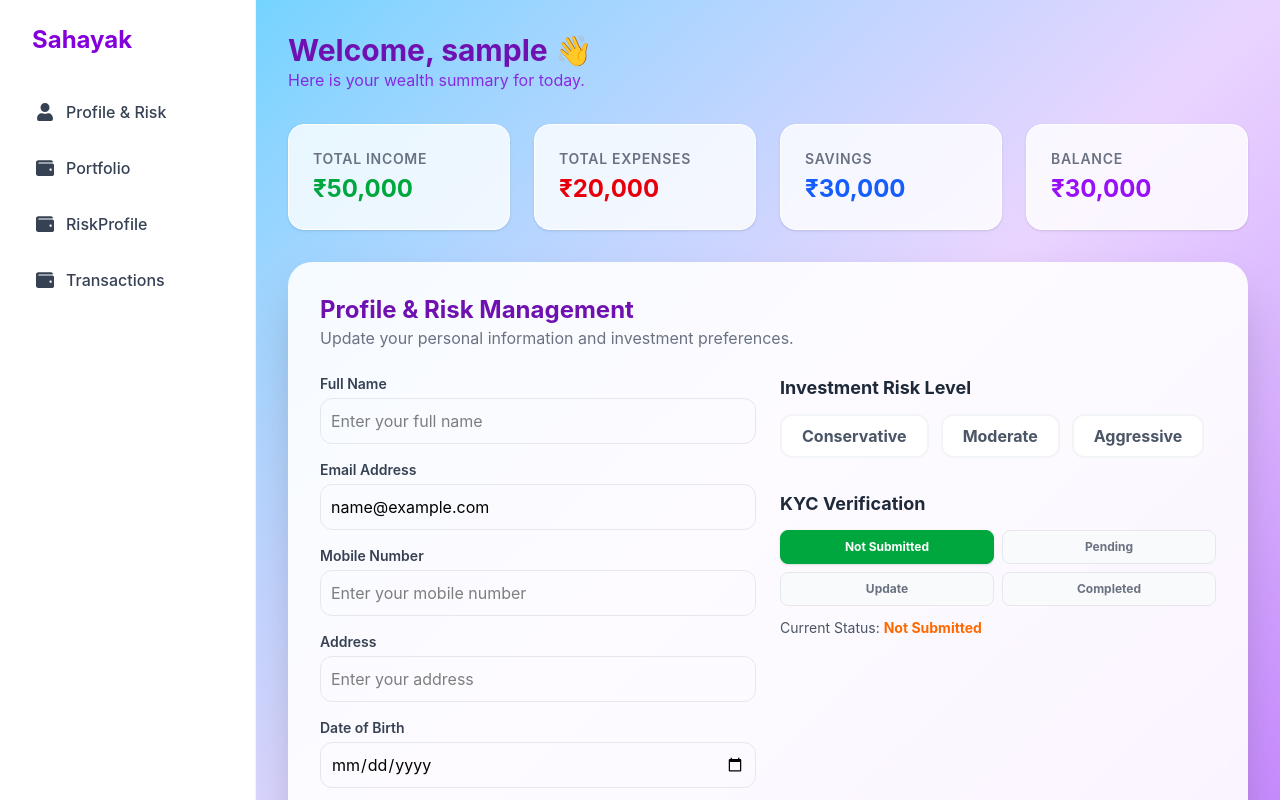
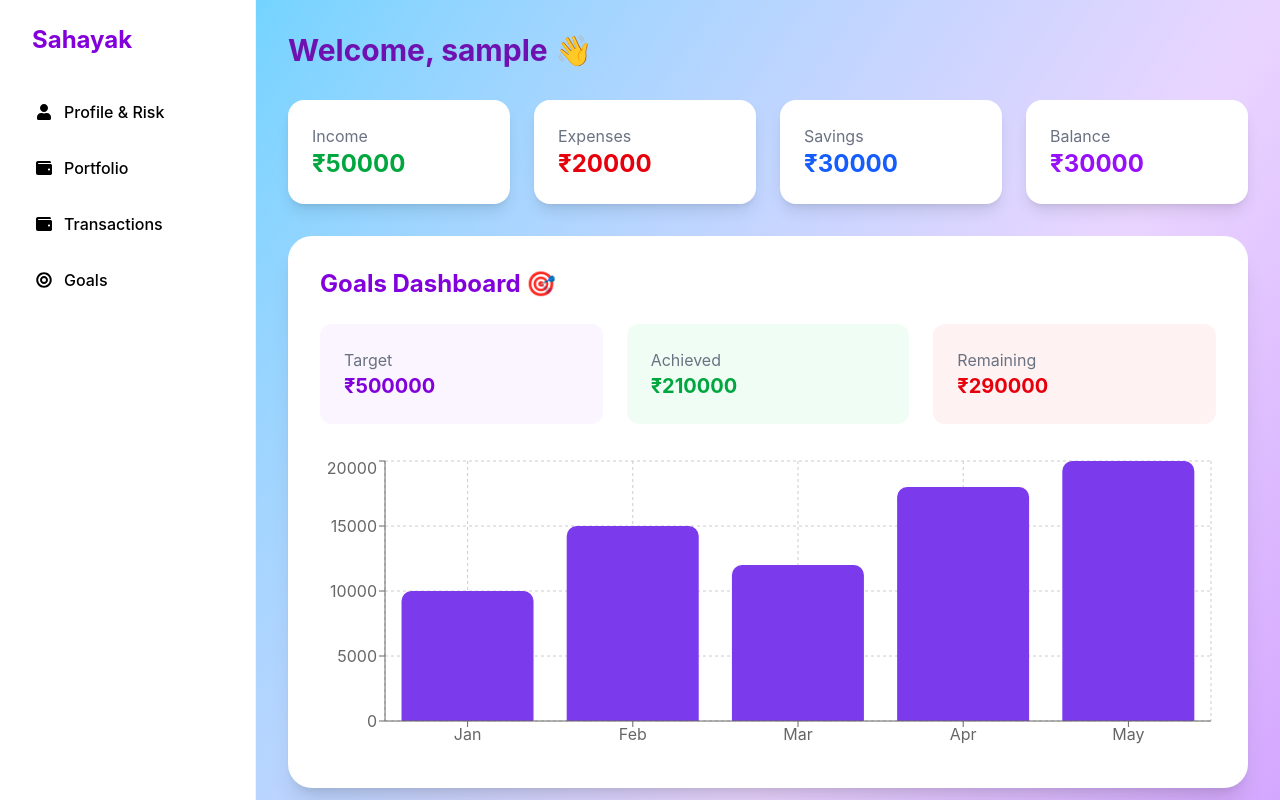
Before and after one commit to Syed-Mubeen-11/personal-wealth-management, a React app in the folder frontend/: page /dashboard in a window 1280 px wide. Shown: the top 800 px of the page. Built offline with nearby package versions, Linux system fonts and the light colour scheme; sample sign-in values are in the browser's storage; the HTML template or start-up script is replaced by a standard one.

Commit message:
updated dashboard and added goals module visualization

```diff
--- a/frontend/src/App.jsx
+++ b/frontend/src/App.jsx
@@ -7,26 +7,31 @@ import ProfileRisk from "./components/ProfileRisk.jsx";
 import Portfolio from "./components/Portfolio.jsx";
 import Transactions from "./components/Transactions.jsx";
 import RiskProfile from "./components/RiskProfile.jsx";
+import Goals from "./components/Goals.jsx";
 
-// You can keep or remove App.css depending on if you want Vite's default centering
 import './App.css';
 
 function App() {
   return (
     <Router>
       <Routes>
-        {/* Setting path="/" means this is the first thing people see */}
+
+        {/* Login Page */}
         <Route path="/" element={<Login />} />
+
+        {/* Register Page */}
         <Route path="/register" element={<Register />} />
 
-        {/* Dashboard and its sub-pages */}
+        {/* Dashboard and Nested Pages */}
         <Route path="/dashboard" element={<Dashboard />}>
           <Route index element={<ProfileRisk />} />
           <Route path="profile" element={<ProfileRisk />} />
           <Route path="portfolio" element={<Portfolio />} />
           <Route path="transactions" element={<Transactions />} />
           <Route path="riskprofile" element={<RiskProfile />} />
+          <Route path="goals" element={<Goals />} />
         </Route>
+
       </Routes>
     </Router>
   );
--- a/frontend/src/components/Dashboard.jsx
+++ b/frontend/src/components/Dashboard.jsx
@@ -1,20 +1,41 @@
 import React, { useEffect, useState } from "react";
-import { FaUser, FaWallet, FaSignOutAlt } from "react-icons/fa";
+import { FaUser, FaWallet, FaSignOutAlt, FaBullseye } from "react-icons/fa";
 import { Link, Outlet, useNavigate } from "react-router-dom";
+import {
+  BarChart,
+  Bar,
+  XAxis,
+  YAxis,
+  Tooltip,
+  CartesianGrid,
+  ResponsiveContainer,
+} from "recharts";
 
 const Dashboard = () => {
   const navigate = useNavigate();
   const [username, setUsername] = useState("");
-  // Sample data - we can connect this to your Python backend later
+
   const [income] = useState(50000);
   const [expenses] = useState(20000);
   const savings = income - expenses;
 
-  // Check if user is logged in on mount
+  // Goals Data
+  const goalTarget = 500000;
+  const goalAchieved = 210000;
+  const goalRemaining = goalTarget - goalAchieved;
+
+  const contributionData = [
+    { month: "Jan", amount: 10000 },
+    { month: "Feb", amount: 15000 },
+    { month: "Mar", amount: 12000 },
+    { month: "Apr", amount: 18000 },
+    { month: "May", amount: 20000 },
+  ];
+
   useEffect(() => {
     const storedUser = localStorage.getItem("username");
     if (!storedUser) {
-      navigate("/"); // Redirect to login if no username is found
+      navigate("/");
     } else {
       setUsername(storedUser);
     }
@@ -27,45 +48,38 @@ const Dashboard = () => {
 
   return (
     <div className="flex min-h-screen font-sans">
+
       {/* Sidebar */}
       <div className="w-64 bg-white p-6 shadow-xl flex flex-col justify-between border-r border-gray-100">
         <div>
           <h1 className="text-2xl font-bold text-purple-700 mb-8 px-2">Sahayak</h1>
+
           <ul className="space-y-2">
             <li>
-              <Link
-                to="profile"
-                className="flex items-center gap-3 p-3 rounded-xl hover:bg-purple-50 text-gray-700 hover:text-purple-700 transition-all font-medium"
-              >
-                <FaUser className="text-lg" />
-                <span>Profile & Risk</span>
+              <Link to="profile" className="flex items-center gap-3 p-3 rounded-xl hover:bg-purple-50 font-medium">
+                <FaUser />
+                Profile & Risk
               </Link>
             </li>
+
             <li>
-              <Link
-                to="portfolio"
-                className="flex items-center gap-3 p-3 rounded-xl hover:bg-purple-50 text-gray-700 hover:text-purple-700 transition-all font-medium"
-              >
-                <FaWallet className="text-lg" />
-                <span>Portfolio</span>
+              <Link to="portfolio" className="flex items-center gap-3 p-3 rounded-xl hover:bg-purple-50 font-medium">
+                <FaWallet />
+                Portfolio
               </Link>
             </li>
+
             <li>
-              <Link
-                to="riskprofile"
-                className="flex items-center gap-3 p-3 rounded-xl hover:bg-purple-50 text-gray-700 hover:text-purple-700 transition-all font-medium"
-              >
-                <FaWallet className="text-lg" />
-                <span>RiskProfile</span>
+              <Link to="transactions" className="flex items-center gap-3 p-3 rounded-xl hover:bg-purple-50 font-medium">
+                <FaWallet />
+                Transactions
               </Link>
             </li>
+
             <li>
-              <Link
-                to="transactions"
-                className="flex items-center gap-3 p-3 rounded-xl hover:bg-purple-50 text-gray-700 hover:text-purple-700 transition-all font-medium"
-              >
-                <FaWallet className="text-lg" />
-                <span>Transactions</span>
+              <Link to="goals" className="flex items-center gap-3 p-3 rounded-xl hover:bg-purple-50 font-medium">
+                <FaBullseye />
+                Goals
               </Link>
             </li>
           </ul>
@@ -73,7 +87,7 @@ const Dashboard = () => {
 
         <button
           onClick={handleLogout}
-          className="flex items-center justify-center gap-2 bg-red-50 text-red-600 font-semibold px-4 py-3 rounded-xl hover:bg-red-600 hover:text-white transition-all duration-300"
+          className="flex items-center justify-center gap-2 bg-red-50 text-red-600 font-semibold px-4 py-3 rounded-xl hover:bg-red-600 hover:text-white"
         >
           <FaSignOutAlt /> Logout
         </button>
@@ -81,38 +95,90 @@ const Dashboard = () => {
 
       {/* Main Content */}
       <div className="flex-1 bg-gradient-to-br from-sky-300 via-purple-200 to-purple-400 p-8 overflow-y-auto">
-        {/* Welcome Header */}
+
+        {/* Welcome */}
         <div className="mb-8">
           <h1 className="text-3xl font-bold text-purple-800">
             Welcome, {username} 👋
           </h1>
-          <p className="text-purple-700 opacity-80">Here is your wealth summary for today.</p>
         </div>
 
         {/* Summary Cards */}
         <div className="grid grid-cols-1 md:grid-cols-2 lg:grid-cols-4 gap-6 mb-8">
-          <div className="bg-white/80 backdrop-blur-sm p-6 rounded-2xl shadow-sm border border-white">
-            <h2 className="text-sm font-semibold text-gray-500 uppercase tracking-wider">Total Income</h2>
-            <p className="text-2xl font-bold text-green-600 mt-1">₹{income.toLocaleString()}</p>
+
+          <div className="bg-white p-6 rounded-2xl shadow-lg">
+            <h2 className="text-gray-500">Income</h2>
+            <p className="text-2xl font-bold text-green-600">₹{income}</p>
           </div>
-          <div className="bg-white/80 backdrop-blur-sm p-6 rounded-2xl shadow-sm border border-white">
-            <h2 className="text-sm font-semibold text-gray-500 uppercase tracking-wider">Total Expenses</h2>
-            <p className="text-2xl font-bold text-red-600 mt-1">₹{expenses.toLocaleString()}</p>
+
+          <div className="bg-white p-6 rounded-2xl shadow-lg">
+            <h2 className="text-gray-500">Expenses</h2>
+            <p className="text-2xl font-bold text-red-600">₹{expenses}</p>
           </div>
-          <div className="bg-white/80 backdrop-blur-sm p-6 rounded-2xl shadow-sm border border-white">
-            <h2 className="text-sm font-semibold text-gray-500 uppercase tracking-wider">Savings</h2>
-            <p className="text-2xl font-bold text-blue-600 mt-1">₹{savings.toLocaleString()}</p>
+
+          <div className="bg-white p-6 rounded-2xl shadow-lg">
+            <h2 className="text-gray-500">Savings</h2>
+            <p className="text-2xl font-bold text-blue-600">₹{savings}</p>
           </div>
-          <div className="bg-white/80 backdrop-blur-sm p-6 rounded-2xl shadow-sm border border-white">
-            <h2 className="text-sm font-semibold text-gray-500 uppercase tracking-wider">Balance</h2>
-            <p className="text-2xl font-bold text-purple-600 mt-1">₹{savings.toLocaleString()}</p>
+
+          <div className="bg-white p-6 rounded-2xl shadow-lg">
+            <h2 className="text-gray-500">Balance</h2>
+            <p className="text-2xl font-bold text-purple-600">₹{savings}</p>
           </div>
+
         </div>
 
-        {/* Nested Content Area */}
+        {/* Goals Dashboard */}
+        <div className="bg-white p-8 rounded-3xl shadow-xl mb-8">
+
+          <h2 className="text-2xl font-bold text-purple-700 mb-6">
+            Goals Dashboard 🎯
+          </h2>
+
+          {/* Goal Cards */}
+          <div className="grid md:grid-cols-3 gap-6 mb-8">
+
+            <div className="bg-purple-50 p-6 rounded-xl">
+              <p className="text-gray-500">Target</p>
+              <h3 className="text-xl font-bold text-purple-700">
+                ₹{goalTarget}
+              </h3>
+            </div>
+
+            <div className="bg-green-50 p-6 rounded-xl">
+              <p className="text-gray-500">Achieved</p>
+              <h3 className="text-xl font-bold text-green-600">
+                ₹{goalAchieved}
+              </h3>
+            </div>
+
+            <div className="bg-red-50 p-6 rounded-xl">
+              <p className="text-gray-500">Remaining</p>
+              <h3 className="text-xl font-bold text-red-600">
+                ₹{goalRemaining}
+              </h3>
+            </div>
+
+          </div>
+
+          {/* Contribution Chart */}
+          <ResponsiveContainer width="100%" height={300}>
+            <BarChart data={contributionData}>
+              <CartesianGrid strokeDasharray="3 3" />
+              <XAxis dataKey="month" />
+              <YAxis />
+              <Tooltip />
+              <Bar dataKey="amount" fill="#7C3AED" radius={[10,10,0,0]} />
+            </BarChart>
+          </ResponsiveContainer>
+
+        </div>
+
+        {/* Nested Pages */}
         <div className="bg-white/90 backdrop-blur-md p-8 rounded-3xl shadow-2xl min-h-[400px]">
           <Outlet />
         </div>
+
       </div>
     </div>
   );
--- /dev/null
+++ b/frontend/src/components/Goals.jsx
@@ -0,0 +1,141 @@
+import React, { useState } from "react";
+
+const Goals = () => {
+  const [goals, setGoals] = useState([]);
+  const [goalType, setGoalType] = useState("");
+  const [targetAmount, setTargetAmount] = useState("");
+  const [monthlyContribution, setMonthlyContribution] = useState("");
+
+  const handleAddGoal = (e) => {
+    e.preventDefault();
+
+    const newGoal = {
+      id: Date.now(),
+      goalType,
+      targetAmount: Number(targetAmount),
+      monthlyContribution: Number(monthlyContribution),
+      saved: 0
+    };
+
+    setGoals([...goals, newGoal]);
+
+    setGoalType("");
+    setTargetAmount("");
+    setMonthlyContribution("");
+  };
+
+  const handleAddMonth = (id) => {
+    const updatedGoals = goals.map((goal) => {
+      if (goal.id === id) {
+        return {
+          ...goal,
+          saved: goal.saved + goal.monthlyContribution
+        };
+      }
+      return goal;
+    });
+
+    setGoals(updatedGoals);
+  };
+
+  return (
+    <div>
+      <h2 className="text-2xl font-bold text-purple-700 mb-6">
+        Financial Goals 🎯
+      </h2>
+
+      {/* Create Goal */}
+      <div className="bg-gradient-to-r from-sky-100 to-purple-100 p-6 rounded-2xl shadow mb-8">
+        <h3 className="text-lg font-semibold mb-4 text-purple-700">
+          Create New Goal
+        </h3>
+
+        <form onSubmit={handleAddGoal} className="grid md:grid-cols-3 gap-4">
+          <input
+            type="text"
+            placeholder="Goal Type (Car, House...)"
+            value={goalType}
+            onChange={(e) => setGoalType(e.target.value)}
+            className="p-3 rounded-lg border"
+            required
+          />
+
+          <input
+            type="number"
+            placeholder="Target Amount"
+            value={targetAmount}
+            onChange={(e) => setTargetAmount(e.target.value)}
+            className="p-3 rounded-lg border"
+            required
+          />
+
+          <input
+            type="number"
+            placeholder="Monthly Contribution"
+            value={monthlyContribution}
+            onChange={(e) => setMonthlyContribution(e.target.value)}
+            className="p-3 rounded-lg border"
+            required
+          />
+
+          <button
+            type="submit"
+            className="col-span-3 bg-purple-600 text-white py-3 rounded-xl hover:bg-purple-700"
+          >
+            Add Goal
+          </button>
+        </form>
+      </div>
+
+      {/* Goal Cards */}
+      <div className="grid md:grid-cols-2 lg:grid-cols-3 gap-6">
+        {goals.map((goal) => {
+          const progress = Math.min(
+            (goal.saved / goal.targetAmount) * 100,
+            100
+          );
+
+          return (
+            <div
+              key={goal.id}
+              className="bg-white p-6 rounded-2xl shadow-lg border"
+            >
+              <h3 className="text-xl font-bold text-purple-700 mb-2">
+                {goal.goalType}
+              </h3>
+
+              <p className="text-gray-600">
+                Target: ₹{goal.targetAmount.toLocaleString()}
+              </p>
+
+              <p className="text-gray-600 mb-3">
+                Saved: ₹{goal.saved.toLocaleString()}
+              </p>
+
+              {/* Progress Bar */}
+              <div className="w-full bg-gray-200 rounded-full h-3 mb-4">
+                <div
+                  className="bg-purple-500 h-3 rounded-full transition-all duration-500"
+                  style={{ width: `${progress}%` }}
+                ></div>
+              </div>
+
+              <p className="text-sm text-gray-500 mb-4">
+                Progress: {progress.toFixed(1)}%
+              </p>
+
+              <button
+                onClick={() => handleAddMonth(goal.id)}
+                className="bg-sky-500 text-white px-4 py-2 rounded-lg hover:bg-sky-600"
+              >
+                Add Monthly Contribution
+              </button>
+            </div>
+          );
+        })}
+      </div>
+    </div>
+  );
+};
+
+export default Goals;
```
